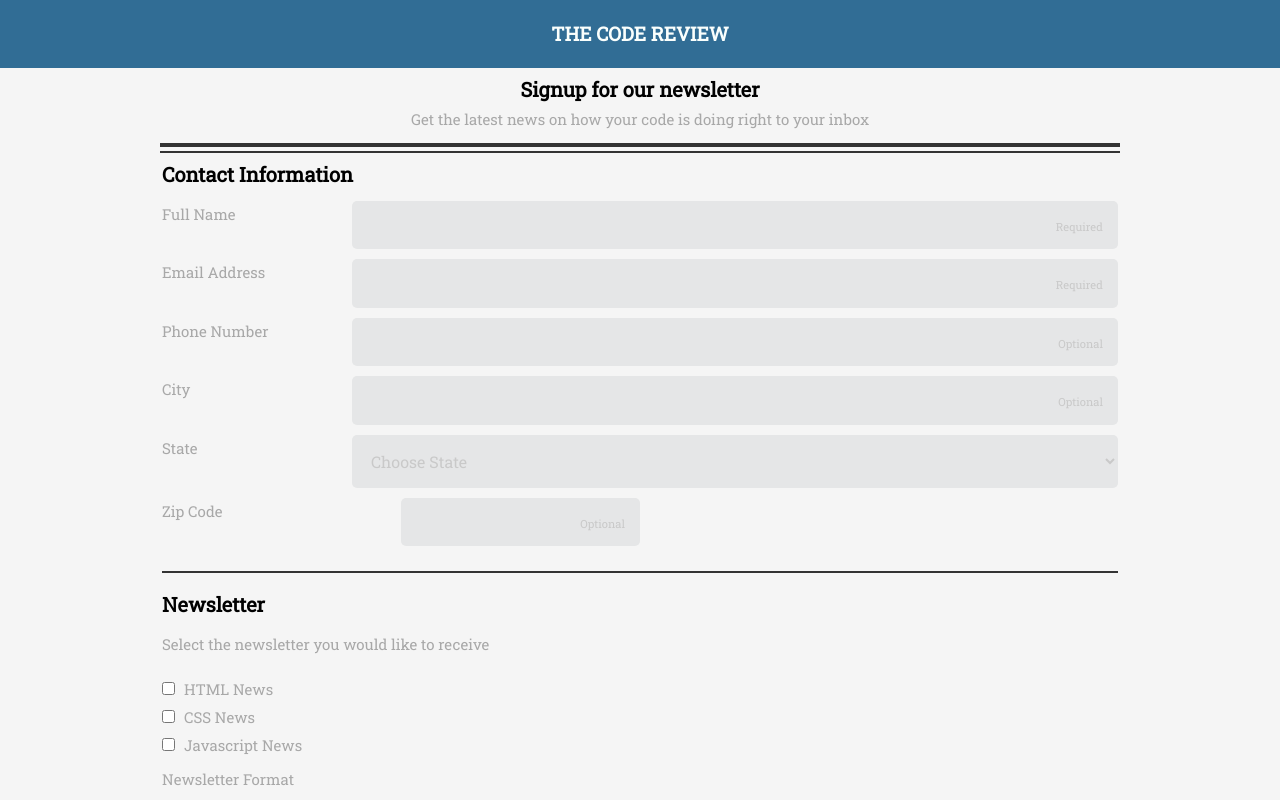
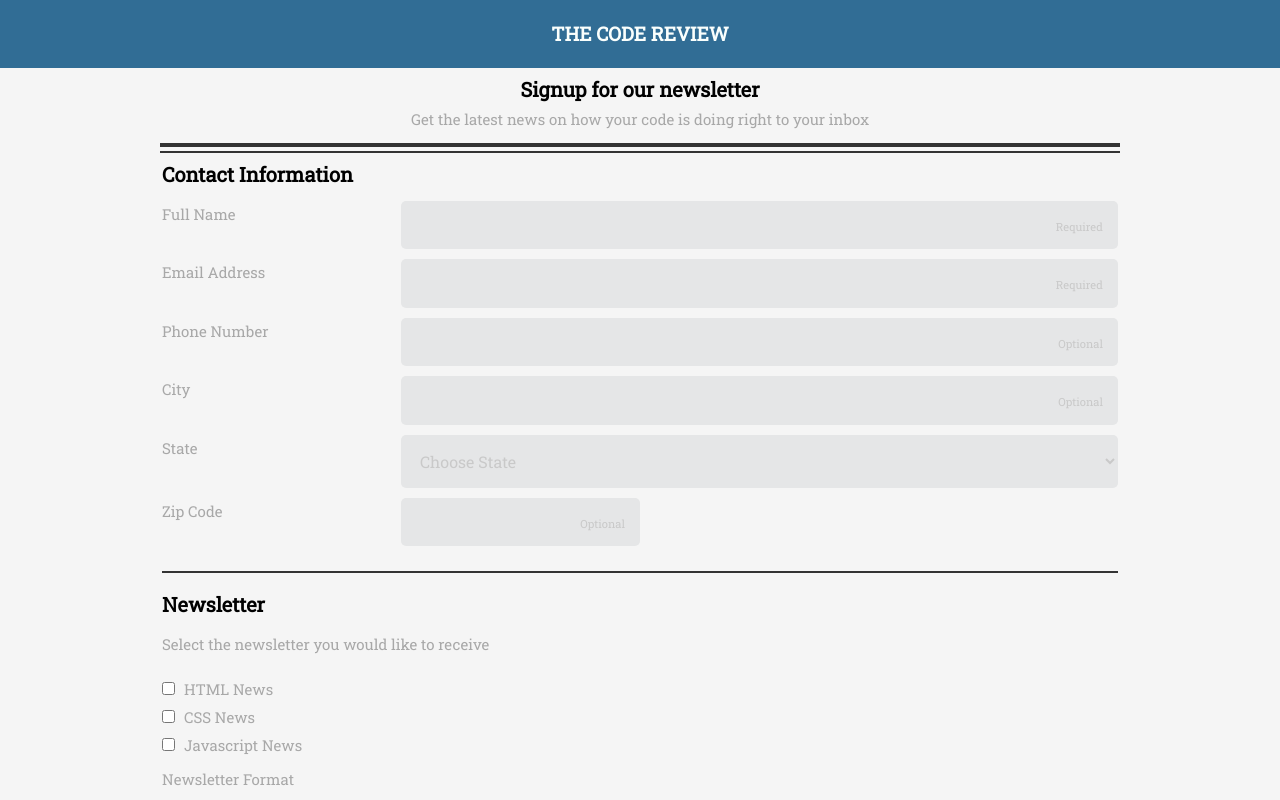
Before and after one commit to PayNoahttention/Unit-3-Project, a plain HTML site: page index.html in a window 1280 px wide. Shown: the top 800 px of the page. Drawn offline with Linux system fonts and the light colour scheme.

Commit message:
Zip code flex has been fixed
There are heroes out there. Shout out to Claire T. who helped me solve this. Thanks! :D

```diff
--- a/css/style.css
+++ b/css/style.css
@@ -195,12 +195,17 @@ button:focus {
         flex-direction: row;
     }
 
-    .input-item label{
+    .input-item label {
         flex-basis: 25%;
     }
 
+    .input-item input,
+    .input-item select {
+        flex-basis: 75%;
+    }
+
     .input-item.zip input {
-        width: 25%;
+        max-width: 25%;
     }
 
 }
```
